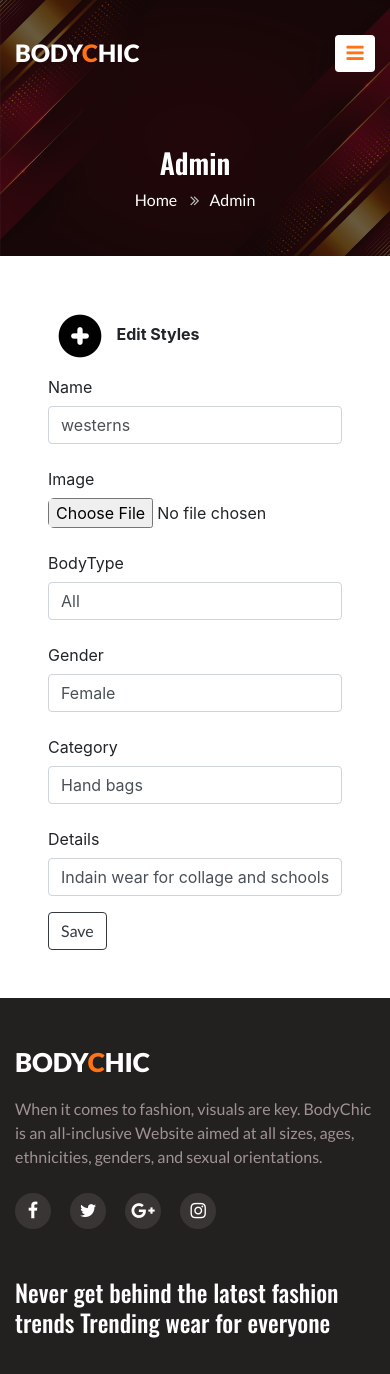
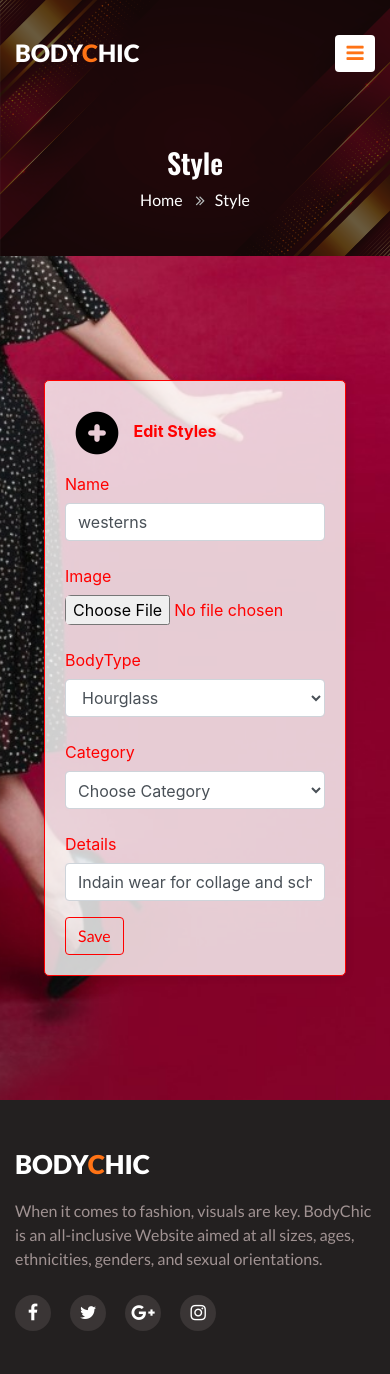
Before and after one commit to HarsikaKumari/BodyChic, a PHP site: page /edit_style.php?id=4 in a window 390 px wide. Shown: the top 1374 px of the page. Run offline with PHP 8.4, Linux system fonts and the light colour scheme; data comes from the database, SQL or seed files in the repository; some libraries are stand-ins or nearby versions.

Commit message:
fix(admin): improve the styling and add some more things

```diff
--- a/edit_style.php
+++ b/edit_style.php
@@ -1,17 +1,65 @@
 <?php
 include("admin_header.php")
 ?>
+<style>
+    .form_div {
+        background-image: url('./assets/images/formCategory.jpg');
+        background-size: cover;
+        background-repeat: no-repeat;
+        background-position: center;
+        color: red;
+        height: 100vh;
+        display: flex;
+        justify-content: flex-end;
+        align-items: center;
+    }
 
+    .form-container {
+        padding: 20px;
+        margin-left: 30%;
+        border: 1px solid red;
+        border-radius: 5px;
+        background-color: rgba(255, 255, 255, 0.8);
+        box-shadow: 0 0 10px rgba(0, 0, 0, 0.1);
+        width: 100%;
+        max-width: 800px;
+    }
+
+    .form-group label {
+        color: red;
+    }
+
+    .btn-outline-dark {
+        color: red;
+        border-color: red;
+    }
+
+    .btn-outline-dark:hover {
+        background-color: red;
+        color: white;
+    }
+
+    @media (max-width: 768px) {
+        body {
+            justify-content: center;
+        }
+
+        .form-container {
+            margin: 20px;
+            width: auto;
+        }
+    }
+</style>
 <!-- breadcrumb section -->
 <div class="breadcrumb-contentnhy">
     <div class="container">
         <nav aria-label="breadcrumb">
-            <h2 class="hny-title text-center">Admin</h2>
+            <h2 class="hny-title text-center">Style</h2>
             <ol class="breadcrumb mb-0">
                 <li><a href="index.php">Home</a>
                     <span class="fa fa-angle-double-right"></span>
                 </li>
-                <li class="active">Admin</li>
+                <li class="active">Style</li>
             </ol>
         </nav>
     </div>
@@ -49,7 +97,7 @@ $data = mysqli_fetch_assoc($result);
     }
     ?>
 
-    <div class="p-4 form_div">
+
 
     <div class="form-container">
 
@@ -80,21 +128,48 @@ $data = mysqli_fetch_assoc($result);
             <div class="form-group row">
                 <label for="body_type" class="col-sm-4 col-form-label">BodyType</label>
                 <div class="col-sm-8">
-                        <input type="text" class="form-control" id="body_type" name="bodytype" placeholder="Eg: Hourglass" value="<?php echo $data['bodytype'] ?>">
-                    </div>
-                </div>
-                <div class="form-group row">
-                    <label for="gender" class="col-sm-4 col-form-label">Gender</label>
-                    <div class="col-sm-8">
-                        <input type="text" class="form-control" id="gender" name="gender" placeholder="Eg: Female" value="<?php echo $data['gender'] ?>">
+                    <select type="text" class="form-control" id="body_type" name="body_type" placeholder="Eg: Hourglass">
+                        <option value="" disabled>Choose BodyType</option>
+                        <?php
+                        $arr = ["Hourglass", "Rectangular", "Pear", "Apple", "Inverted", "Triangle", "Oval"];
+                        foreach ($arr as $a) {
+                        ?>
+                            <option
+                                <?php
+                                if ($a == $data['bodytype']) {
+                                    echo "selected";
+                                }
+                                ?>><?php echo $a ?></option>
+                        <?php
+                        }
+                        ?>
+                    </select>
                 </div>
             </div>
             <div class="form-group row">
                 <label for="category" class="col-sm-4 col-form-label">Category</label>
                 <div class="col-sm-8">
-                        <input type="text" class="form-control" id="category" name="category" placeholder="Eg: Tops" value="<?php echo $data['category'] ?>">
+                    <select class=" p-2 form-control" name="category">
+                        <option>Choose Category</option>
+                        <?php
+                        include("config.php");
+                        $query1 = "SELECT * from `category`";
+                        $result1 = mysqli_query($connect, $query1);
+                        while ($data1 = mysqli_fetch_assoc($result1)) {
+                        ?>
+                            <option value="<?php echo $data1['id'] ?>"
+                                <?php
+                                if ($data1['id'] == $data['category']) {
+                                    echo "selected";
+                                }
+                                ?>><?php echo $data1['category_name'] ?></option>
+                        <?php
+                        }
+                        ?>
+                    </select>
                 </div>
             </div>
+
             <div class="form-group row">
                 <label for="details" class="col-sm-4 col-form-label">Details</label>
                 <div class="col-sm-8">
@@ -105,14 +180,13 @@ $data = mysqli_fetch_assoc($result);
         </form>
     </div>
 </div>
-</div>
+
 
 <?php
 
 if (isset($_REQUEST["submit"])) {
     $name = $_REQUEST["name"];
-    $bodytype = $_REQUEST["bodytype"];
-    $gender = $_REQUEST["gender"];
+    $bodytype = $_REQUEST["body_type"];
     $category = $_REQUEST["category"];
     $details = $_REQUEST["details"];
     // echo $name;
@@ -130,7 +204,7 @@ if (isset($_REQUEST["submit"])) {
     include("config.php");
 
     //UPDATE `table` set `col`='val' where `id`='val'
-    $query = "UPDATE `styles` SET `name`='$name',`bodytype`='$bodytype',`category`='$category',`gender`='$gender', `details`='$details',`image`='$new_name' WHERE `id`='$id'";
+    $query = "UPDATE `styles` SET `name`='$name',`bodytype`='$bodytype',`category`='$category', `details`='$details',`image`='$new_name' WHERE `id`='$id'";
 
     $result = mysqli_query($connect, $query);
     if ($result) {
```
Also changed, not shown: edit_category.php (+87 -26 lines), edit_color.php (+66 -3 lines). Lines whose indentation alone changed are shown as unchanged.
